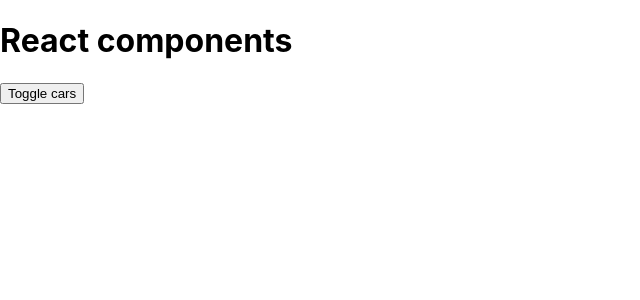
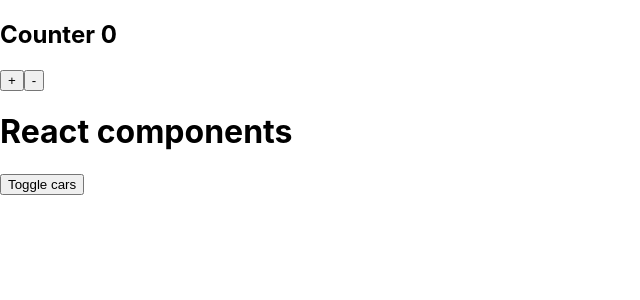
Before and after one commit to gordejka/learnReact, a React (Create React App) app: page / in a window 1280 px wide. Shown: the top 300 px of the page, without its empty margins (0-640 px from the left). Built offline with nearby package versions, Linux system fonts and the light colour scheme.

Commit message:
5.9-5.10 fragments React.Fragment, auxiliry

```diff
--- a/src/App.js
+++ b/src/App.js
@@ -2,6 +2,8 @@
 import "./App.scss";
 import Car from "./Car/Car";
 import ErrorBoundary from './errorBoundary/errorBoundary'
+import Counter from "./Counter/Counter";
+
 
 class App extends React.Component {
     constructor(props) {
@@ -10,8 +12,8 @@
         this.state = {
             cars: [
                 { name: "Ford", year: 2018 },
-                { name: "Bmw", year: 2016 },
-                { name: "Audi", year: 2012 }
+                // { name: "Bmw", year: 2016 },
+                // { name: "Audi", year: 2012 }
             ],
             pageTitle: "React components",
             showCars: false
@@ -62,7 +64,6 @@
                 return (
                     <ErrorBoundary key={index} >
                         <Car
-
                             name={car.name}
                             year={car.year}
                             onDelete={this.deleteHendler.bind(this, index)}
@@ -77,6 +78,8 @@
 
         return (
             <div>
+                <Counter/>
+
                 <h1>{this.state.pageTitle}</h1>
                 <button onClick={this.toggleCarsHandler.bind(this, "Changed!")}>
                     Toggle cars
--- a/src/Car/Car.jsx
+++ b/src/Car/Car.jsx
@@ -32,9 +32,7 @@
 
 
     render() {
-        if (Math.random() > 0.7){
-            throw new Error('Eroorroor');
-        }
+
         console.log("Car render ");
         const inputClasses = ["input"];
         if (this.props.name !== "") {
--- /dev/null
+++ b/src/Counter/Counter.js
@@ -0,0 +1,29 @@
+import React from 'react'
+import Auxiliary from '../hoc/Auxiliary'
+
+export default class Counter extends React.Component{
+    state = {
+        counter:0
+    }
+
+    addCounter = () => {
+        this.setState({
+            counter: this.state.counter + 1
+        })
+    }
+
+    render(){
+        return(
+            <Auxiliary>
+                <h2>Counter {this.state.counter}</h2>
+                <button onClick={this.addCounter}>+</button>
+                <button onClick={() => this.setState({counter: this.state.counter - 1})}>-</button>
+            </Auxiliary>
+        )
+        // return[
+        //         <h2 key={'1'}>Counter {this.state.counter}</h2>,
+        //         <button key={'2'} onClick={this.addCounter}>+</button>,
+        //         <button key={'3'} onClick={() => this.setState({counter: this.state.counter - 1})}>-</button>
+        // ]
+    }
+}
--- /dev/null
+++ b/src/hoc/Auxiliary.js
@@ -0,0 +1,7 @@
+import React from "react";
+
+const Auxiliary = props => {
+    return props.children;
+};
+
+export default Auxiliary;
```
